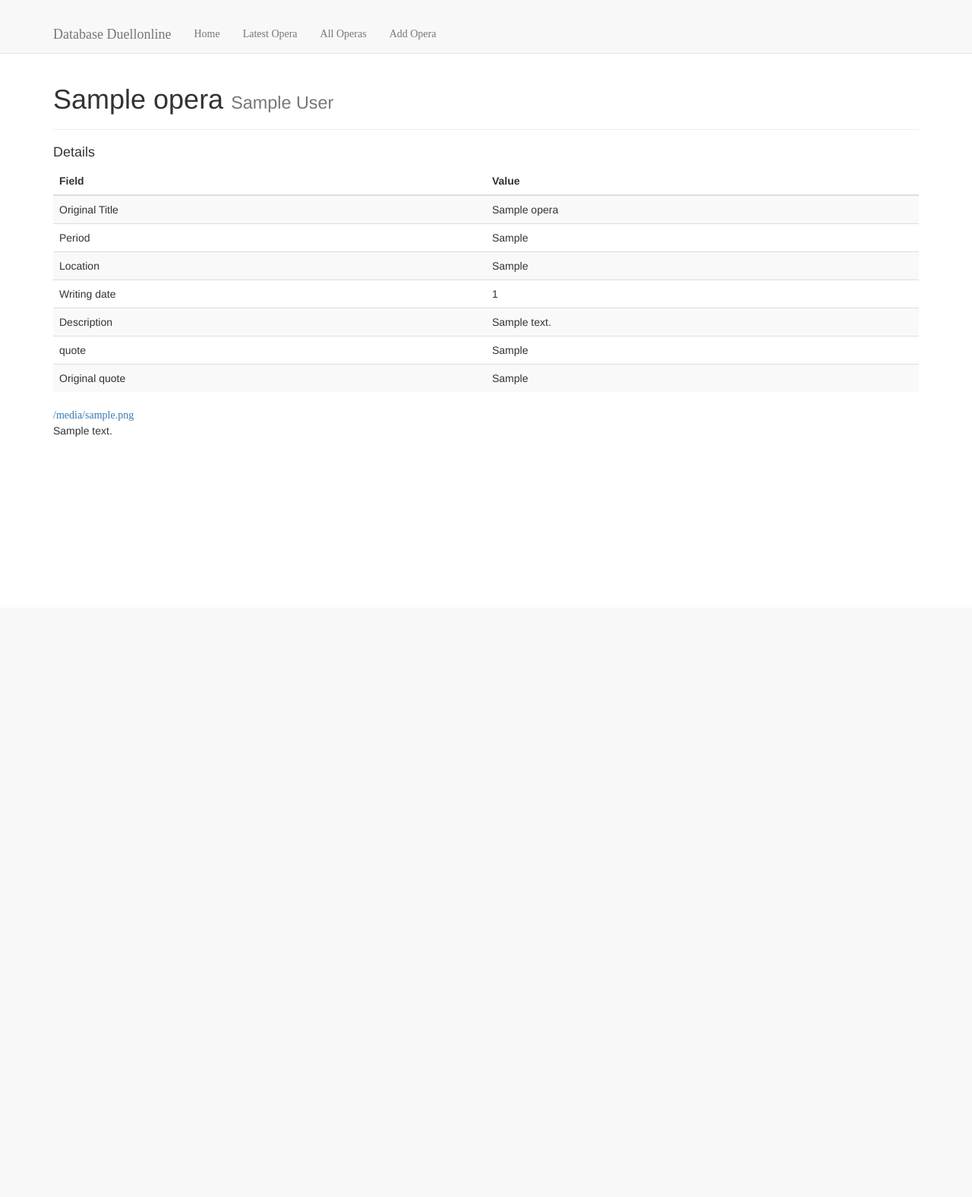
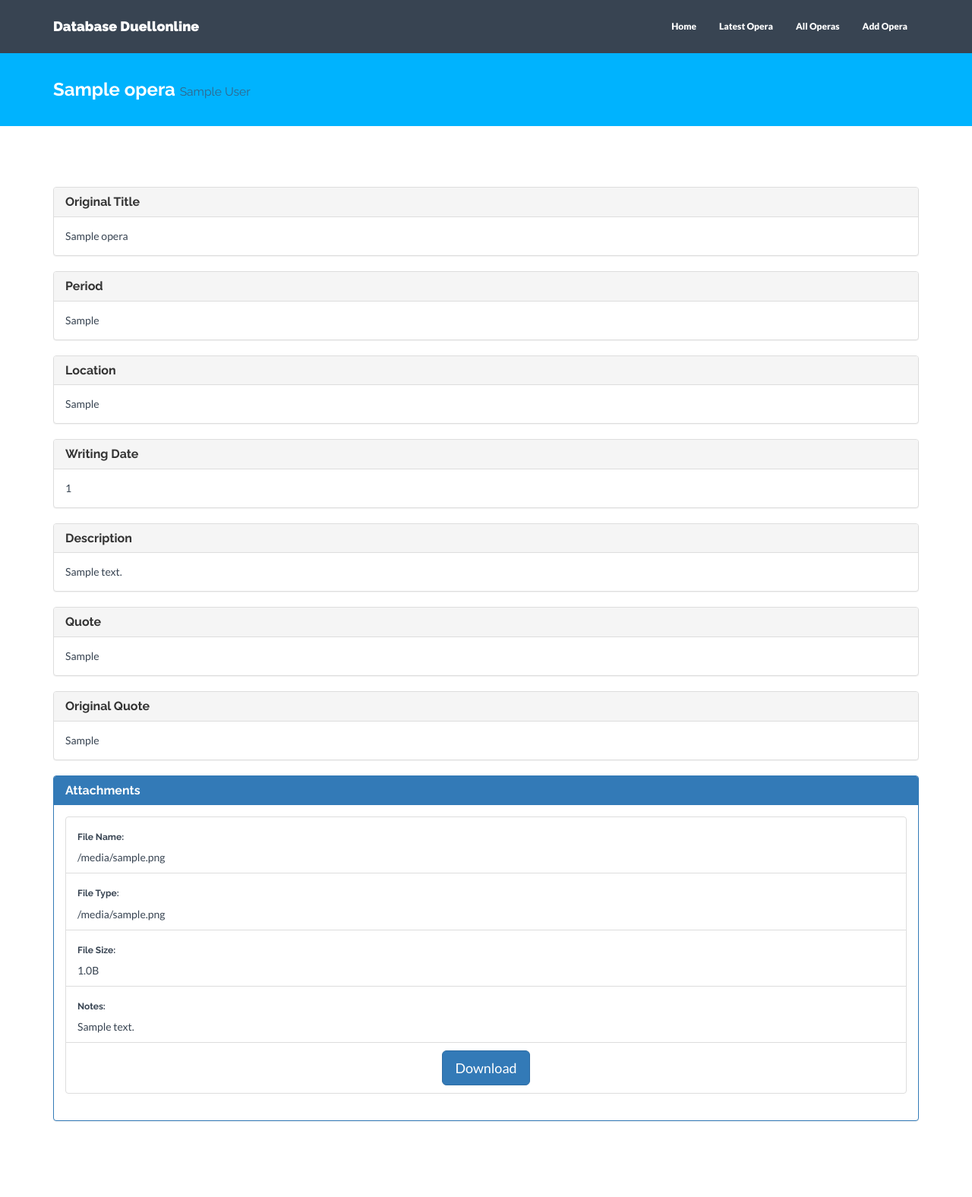
Before and after one commit to frenko/dbDuello, a Django app: template webapp/templates/webapp/details.html in a window 1280 px wide. Shown: the whole page at 76% size. Before the commit the page ends 575 px from the top, so only its background shows below. Run offline with Django 3.2, Linux system fonts and the light colour scheme; tables that the repository leaves empty hold one stand-in row (values such as "Sample post"); the template is opened without the code that fills it: values that come from a table or form of the project are taken from there, most other values are stand-ins (such as "Sample title", 1, 10 or a date in 2020); some libraries are stand-ins or nearby versions.

Commit message:
Modify template style, redesigned detail template

```diff
--- a/webapp/models.py
+++ b/webapp/models.py
@@ -3,27 +3,34 @@ from django.db import models
 from django.utils.translation import ugettext_lazy as _
 
 class Attach(models.Model):
-    file_upload = models.FileField(_('Attachment'), upload_to='documents')
-    file_name = models.CharField(_('File Name'), max_length=100)
-    file_type = models.CharField(_('File Type'), max_length=100)
-    file_size = models.CharField(_('File Size'), max_length=100)
-    notes = models.CharField(_('Notes'), max_length=100)
+    file_upload = models.FileField(_('Attachment'),
+								upload_to='documents', blank=True)
+    file_name = models.CharField(_('File Name'), max_length=200,
+								blank=True)
+    file_type = models.CharField(_('File Type'), max_length=100,
+								blank=True)
+    file_size = models.IntegerField(_('File Size'), blank=True)
+    notes = models.CharField(_('Notes'), max_length=100, blank=True)
 
     def __str__(self):
         return self.file_name
 
 class Opera(models.Model):
-    title = models.CharField(_('Title'), max_length=100)
-    title_original = models.CharField(_('Original Title'), max_length=100)
-    author = models.CharField(_('Author'), max_length=100)
-    period = models.CharField(_('Period'), max_length=100)
-    location = models.CharField(_('Location'), max_length=100)
-    writing_date = models.PositiveSmallIntegerField(_('Writing Date'))
-    description = models.TextField(_('Description'))
-    quote = models.TextField(_('Quote'))
-    quote_original = models.TextField(_('Original Quote'))
+    title = models.CharField(_('Title'), max_length=100, blank=True)
+    title_original = models.CharField(_('Original Title'),
+									max_length=100, blank=True)
+    author = models.CharField(_('Author'), max_length=100, blank=True)
+    period = models.CharField(_('Period'), max_length=100, blank=True)
+    location = models.CharField(_('Location'), max_length=100,
+								blank=True)
+    writing_date = models.PositiveSmallIntegerField(_('Writing Date'),
+													default=0)
+    description = models.TextField(_('Description'), blank=True)
+    quote = models.TextField(_('Quote'), blank=True)
+    quote_original = models.TextField(_('Original Quote'), blank=True)
     media = models.ManyToManyField(Attach, related_name="operas")
-    pub_date = models.DateTimeField(_('Published Date'), auto_now_add=True)
+    pub_date = models.DateTimeField(_('Published Date'),
+								auto_now_add=True)
 
     def __str__(self):
         return self.title
--- a/webapp/static/css/style.css
+++ b/webapp/static/css/style.css
@@ -1,5 +1,110 @@
+@import url(http://fonts.googleapis.com/css?family=Lato:400,900);
+@import url(https://fonts.googleapis.com/css?family=Roboto:400,900);
+@import url(http://fonts.googleapis.com/css?family=Raleway:400,700,900);
+
+
+/*
 .container { margin-top: 20px; }
 a {
     color: #FCA205;
     font-family: 'Lobster';
 }
+*/
+body {
+	background: #ffffff;
+	margin: 0;
+	height: 100%;
+	color: #384452;
+	font-family: 'Lato', sans-serif;
+	font-weight: 400;
+}
+
+h1, h2, h3, h4, h5, h6 {
+	font-family: 'Raleway', sans-serif;
+	font-weight: 700;
+}
+h5 {
+	font-size: 150%;
+	border-bottom: solid 1px #346488;
+}
+h3 > small {
+	color: #346488;
+}
+
+div .bordered {
+	border-bottom: solid 1px #346488;
+	padding-top: 10px;
+	padding-bottom: 10px;
+	margin-right: 2spx;
+}
+/*	################################################################
+	BOOTSTRAP MODIFICATIONS & TWEAKS
+################################################################# */
+
+
+.navbar {
+	min-height: 70px;
+	padding-top: 10px;
+	margin-bottom: 0px;
+}
+
+.navbar-brand {
+	font-family: 'Raleway', sans-serif;
+	font-weight: 900;
+}
+
+.navbar-header .navbar-brand {
+	color: white;
+}
+
+.navbar-default .navbar-nav > li > a {
+	color: white;
+	font-weight: 700;
+	font-size: 12px;
+}
+
+.navbar-default .navbar-nav > li > a:hover {
+	color: #00b3fe;
+}
+
+.navbar-default .navbar-nav > .active > a, .navbar-default .navbar-nav > .active > a:hover, .navbar-default .navbar-nav > .active > a:focus {
+	color: #00b3fe;
+	background-color: transparent;
+}
+
+.navbar-default {
+	background-color: #384452;
+	border-color: transparent;
+}
+
+.mtb {
+	margin-top: 80px;
+	margin-bottom: 80px;
+}
+
+
+/*	################################################################
+	SITE WRAPS
+################################################################# */
+
+
+#headerwrap {
+	background-color: #00b3fe;
+	min-height: 550px;
+	padding-top: 100px;
+	padding-bottom: 0px;
+	text-align: center;
+}
+
+#blue {
+	background: #00b3fe;
+	margin-top: 60px;
+	margin-bottom: 60px;
+	padding-top: 25px;
+	padding-bottom: 25px;
+}
+
+#blue h3 {
+	color: white;
+	margin-left: 15px;
+}
--- a/webapp/templates/webapp/base.html
+++ b/webapp/templates/webapp/base.html
@@ -7,17 +7,16 @@
     {% load staticfiles %}
     {% load bootstrap3 %}
     {% block css_style %}
-    <link rel="stylesheet" href="{% static 'css/style.css' %}" />
     {# Load CSS #}
     {% bootstrap_css %}
+    <link rel="stylesheet" href="{% static 'css/style.css' %}" />
     {% endblock %}
 </head>
 
 <body>
     {% include "webapp/navbar.html" %}
-    <div class="container">
-        {% block content %}{% endblock %}
-    </div>
+
+    {% block content %}{% endblock %}
 
     {% block js_block %}
     {% bootstrap_javascript jquery=1 %}
--- a/webapp/templates/webapp/details.html
+++ b/webapp/templates/webapp/details.html
@@ -1,68 +1,115 @@
 {% extends "webapp/base.html" %}
 {% load staticfiles %}
+{% load webapp_utils %}
 {% load i18n %}
 {% block title %} | Opera: {{ opera.title }} {% endblock %}
 
 {% block content %}
-<header class="page-header" style="margin-top:0px">
-    <h1>{{ opera.title }}
-        <small>{{ opera.author }}</small>
-    </h1>
-</header>
+<div id="blue">
+	<div class="container">
+		<div class="row">
+			{% if opera.title %}
+			<h3>{{ opera.title }}
+				{% if opera.author %}
+				<small>{{ opera.author }}</small>
+				{% else %}
+				<small>{% trans 'Unknown Author' %}</small>
+				{% endif %}
+			</h3>
+			{% else %}
+			<h3>{% trans 'Opera ID:' %}{{ opera.id }}</h3>
+			{% endif %}
+		</div><!-- /row -->
+	</div> <!-- /container -->
+</div><!-- /blue -->
+
+<div class="container mtb">
+
+	<div class="panel panel-default">
+		<div class="panel-heading">
+			<h3 class="panel-title">{% trans 'Original Title' %}</h3>
+		</div>
+		<div class="panel-body">
+			{% if opera.title_original %}{{ opera.title_original }}{% else %} --- {% endif %}
+		</div>
+	</div>
+
+	<div class="panel panel-default">
+		<div class="panel-heading">
+			<h3 class="panel-title">{% trans 'Period' %}</h3>
+		</div>
+		<div class="panel-body">
+			{% if opera.period %}{{ opera.period }}{% else %} --- {% endif %}
+		</div>
+	</div>
+
+	<div class="panel panel-default">
+		<div class="panel-heading">
+			<h3 class="panel-title">{% trans 'Location' %}</h3>
+		</div>
+		<div class="panel-body">
+			{% if opera.location %}{{ opera.location }}{% else %} --- {% endif %}
+		</div>
+	</div>
+
+	<div class="panel panel-default">
+		<div class="panel-heading">
+			<h3 class="panel-title">{% trans 'Writing Date' %}</h3>
+		</div>
+		<div class="panel-body">
+			{% if opera.writing_date %}{{ opera.writing_date }}{% else %} --- {% endif %}
+		</div>
+	</div>
+
+	<div class="panel panel-default">
+		<div class="panel-heading">
+			<h3 class="panel-title">{% trans 'Description' %}</h3>
+		</div>
+		<div class="panel-body">
+			{% if opera.description %}{{ opera.description }}{% else %} --- {% endif %}
+		</div>
+	</div>
+
+	<div class="panel panel-default">
+		<div class="panel-heading">
+			<h3 class="panel-title">{% trans 'Quote' %}</h3>
+		</div>
+		<div class="panel-body">
+			{% if opera.quote %}{{ opera.quote }}{% else %} --- {% endif %}
+		</div>
+	</div>
+
+	<div class="panel panel-default">
+		<div class="panel-heading">
+			<h3 class="panel-title">{% trans 'Original Quote' %}</h3>
+		</div>
+		<div class="panel-body">
+			{% if opera.quote_original %}{{ opera.quote_original }}{% else %} --- {% endif %}
+		</div>
+	</div>
+
+	{% if attachments %}
+    <div class="panel panel-primary">
+		<div class="panel-heading">
+			<h3 class="panel-title">{% trans 'Attachments' %}</h3>
+		</div>
+		<div class="panel-body">
+
+		{% for attach in attachments %}
+		<ul class="list-group">
+			<li class="list-group-item"><h6>File Name: </h6>{{ attach.file_name }}</li>
+			<li class="list-group-item"><h6>File Type: </h6>{{ attach.file_type }}</li>
+			<li class="list-group-item"><h6>File Size: </h6>{{ attach.file_size | size_fmt}}</li>
+			<li class="list-group-item"><h6>Notes: </h6>{{ attach.notes }}</li>
+			<li class="list-group-item"><center><a class="btn btn-primary btn-lg" href="{{ attach.file_upload.url }}" role="button">Download</a></center></li>
+		</ul>
+		</div>
+		{% endfor %}
+	</div>
+    {% endif %}
+
+</div>
 
 
-<article>
-    <h4>Details</h4>
-    <table class="table table-striped">
-        <thead>
-            <tr>
-                <th>Field</th>
-                <th>Value</th>
-            </tr>
-        </thead>
-        <tbody>
-            <tr>
-                <td>Original Title</td>
-                <td>{{ opera.title_original }}</td>
-            </tr>
-            <tr>
-                <td>Period</td>
-                <td>{{ opera.period }}</td>
-            </tr>
-            <tr>
-                <td>Location</td>
-                <td>{{ opera.location }}</td>
-            </tr>
-            <tr>
-                <td>Writing date</td>
-                <td>{{ opera.writing_date }}</td>
-            </tr>
-            <tr>
-                <td>Description</td>
-                <td>{{ opera.description }}</td>
-            </tr>
-            <tr>
-                <td>quote</td>
-                <td>{{ opera.quote }}</td>
-            </tr>
-            <tr>
-                <td>Original quote</td>
-                <td>{{ opera.quote_original }}</td>
-            </tr>
-        </tbody>
-    </table>
-
-    {% if attachments %}
-
-        {% for attach in attachments %}
-
-            <a href="{{ attach.file_upload.url }}">{{ attach.file_name }}</a>
-            <br />
-            {{ attach.notes }}
-        {% endfor %}
-
-    {% endif %}
-
-</article>
 
 {% endblock %}
--- a/webapp/templates/webapp/navbar.html
+++ b/webapp/templates/webapp/navbar.html
@@ -4,7 +4,8 @@
 {% url 'webapp:add' as add %}
 {% load i18n %}
 
-<!-- Static navbar -->
+
+<!--
 <nav class="navbar navbar-default navbar-static-top">
   <div class="container">
     <div class="navbar-header">
@@ -23,6 +24,31 @@
         <li {% if request.path == allopera %}class="active"{% endif %}><a href="{% url 'webapp:allopera' %}">{% trans 'All Operas' %}</a></li>
         <li {% if request.path == add %}class="active"{% endif %}><a href="{% url 'webapp:add' %}">{% trans 'Add Opera' %}</a></li>
       </ul>
-    </div><!--/.nav-collapse -->
+    </div>
   </div>
 </nav>
+-->
+
+
+<!-- Fixed navbar -->
+    <div class="navbar navbar-default navbar-fixed-top" role="navigation">
+      <div class="container">
+        <div class="navbar-header">
+          <button type="button" class="navbar-toggle" data-toggle="collapse" data-target=".navbar-collapse">
+            <span class="sr-only">Toggle navigation</span>
+            <span class="icon-bar"></span>
+            <span class="icon-bar"></span>
+            <span class="icon-bar"></span>
+          </button>
+          <a class="navbar-brand" href="{% url 'webapp:index' %}">{% trans 'Database Duellonline' %}</a>
+        </div>
+        <div class="navbar-collapse collapse navbar-right">
+          <ul class="nav navbar-nav">
+            <li {% if request.path == index %}class="active"{% endif %}><a href="{% url 'webapp:index' %}">{% trans 'Home' %}</a></li>
+            <li {% if request.path == latest %}class="active"{% endif %}><a href="{% url 'webapp:latest' %}">{% trans 'Latest Opera' %}</a></li>
+			<li {% if request.path == allopera %}class="active"{% endif %}><a href="{% url 'webapp:allopera' %}">{% trans 'All Operas' %}</a></li>
+			<li {% if request.path == add %}class="active"{% endif %}><a href="{% url 'webapp:add' %}">{% trans 'Add Opera' %}</a></li>
+          </ul>
+        </div><!--/.nav-collapse -->
+      </div>
+    </div>
--- /dev/null
+++ b/webapp/templatetags/webapp_utils.py
@@ -0,0 +1,8 @@
+from django import template
+from webapp.utils import sizeof_fmt
+
+register = template.Library()
+
+@register.filter(name='size_fmt')
+def size_fmt(value):
+	return sizeof_fmt(value)
```
Also changed, not shown: webapp/templates/webapp/add.html (+19 -11 lines), webapp/templates/webapp/allopera.html (+10 -0 lines), webapp/templates/webapp/home.html (+20 -0 lines), webapp/templates/webapp/latest.html (+14 -0 lines), webapp/templatetags/__init__.py (added).
